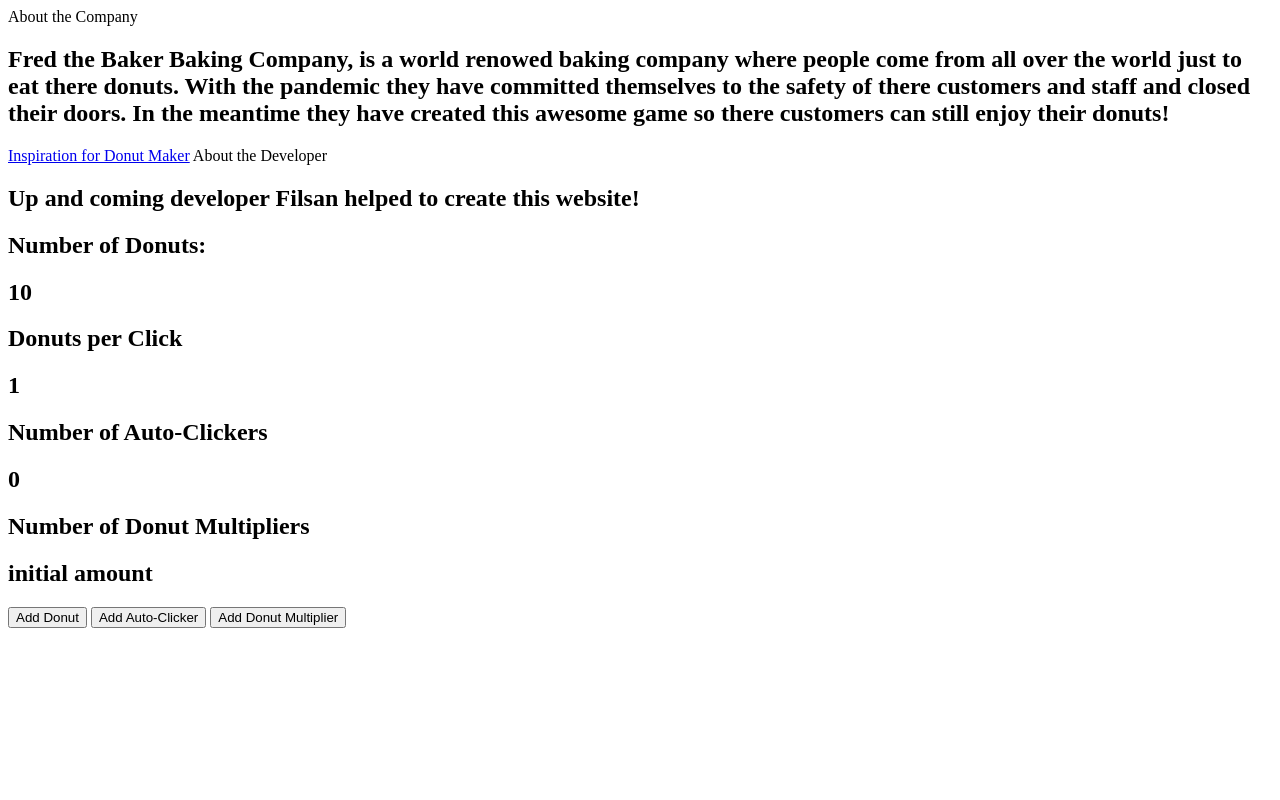
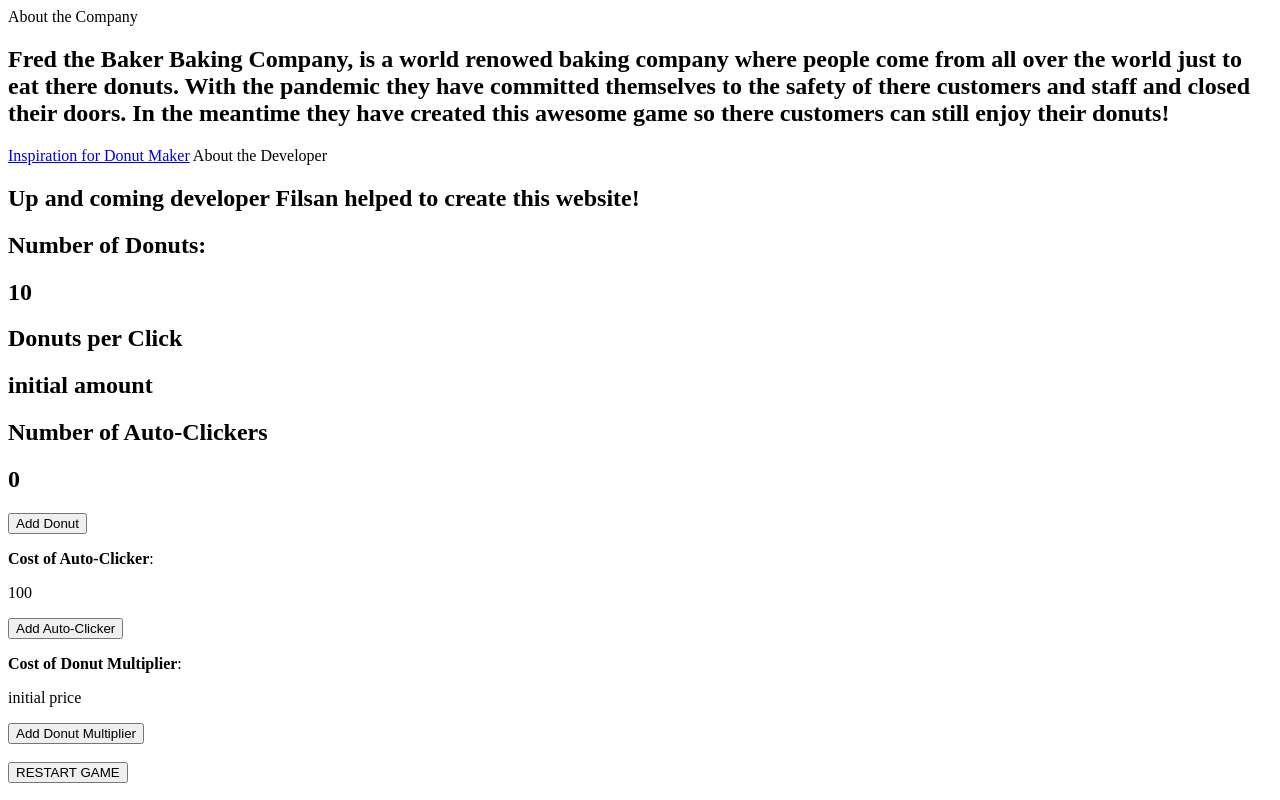
Before and after one commit to 2021-Spring-Part-Time/donut-clicker-FilsanMadar, a website built with Parcel: page index.html in a window 1280 px wide. Both pictures are taken after a click on the button "Add Auto-Clicker". Built offline with nearby package versions, Linux system fonts and the light colour scheme.

Commit message:
iteration 3 pt 2

```diff
--- a/DonutMarker.js
+++ b/DonutMarker.js
@@ -28,8 +28,16 @@ class DonutMaker {
     return this.donutsPerClick;
   }
 
+  increaseDonutsPerClick() {
+    this.donutsPerClick = +Math.pow(1.2, this.numDonutMultiplier).toFixed(2);
+  }
+
   getNumAutoClicker() {
     return this.numAutoClickers;
+  }
+
+  getCostAutoClicker() {
+    return Number(this.costAutoClicker.toFixed(2));
   }
 
   addDonutByAutoClicker() {
@@ -55,6 +63,10 @@ class DonutMaker {
     return this.numDonutMultiplier;
   }
 
+  getCostDonutMultiplier() {
+    return Number(this.costDonutMultiplier.toFixed(2));
+  }
+
   addDonutMultiplier() {
     if (this.numDonuts >= this.costDonutMultiplier) {
       this.numDonuts -= Math.round(this.costDonutMultiplier);
--- a/index.html
+++ b/index.html
@@ -37,14 +37,18 @@
         <h2 class="donuts-per-click">initial amount</h2>
         <h2>Number of Auto-Clickers</h2>
         <h2 class="autoclicker">initial amount</h2>
-        <h2>Number of Donut Multipliers</h2>
-        <h2 class="donut-multiplier">initial amount</h2>
       </div>
       <div class="buttons">
         <button class="add-donut">Add Donut</button>
+        <p><strong>Cost of Auto-Clicker</strong>:</p>
+        <p class="autoclicker-cost">initial price</p>
         <button class="add-autoclicker">Add Auto-Clicker</button>
+        <p><strong>Cost of Donut Multiplier</strong>:</p>
+        <p class="donut-multiplier-cost">initial price</p>
         <button class="add-donut-multiplier">Add Donut Multiplier</button>
       </div>
+      <br />
+      <button class="reset">RESTART GAME</button>
     </div>
     <script src="./DonutMarker.js"></script>
     <script src="./index.js"></script>
--- a/index.js
+++ b/index.js
@@ -5,12 +5,17 @@ const filsanDonutMaker = new DonutMaker(10, 0, 100, 1, 10, 1);
 const donutCounterElement = document.querySelector(".donut-count");
 const donutMultiplierElement = document.querySelector(".donuts-per-click");
 const autoClickerCounterElement = document.querySelector(".autoclicker");
+const costAutoClickerElement = document.querySelector(".autoclicker-cost");
+const costDonutMultiplierElement = document.querySelector(
+  ".donut-multiplier-cost"
+);
 
 const addDonutButton = document.querySelector(".add-donut");
 const addAutoClickerButton = document.querySelector(".add-autoclicker");
 const addDonutMultiplierButton = document.querySelector(
   ".add-donut-multiplier"
 );
+const restartGameButton = document.querySelector(".reset");
 
 const updateDonutCounter = function () {
   donutCounterElement.innerHTML = filsanDonutMaker.getNumDonut();
@@ -25,6 +30,15 @@ const updateAutoClickerCounter = function () {
   autoClickerCounterElement.innerText = filsanDonutMaker.getNumAutoClicker();
 };
 
+const updateCostAutoClicker = function () {
+  costAutoClickerElement.innerText = filsanDonutMaker.getCostAutoClicker();
+};
+
+const updateCostDonutMultiplier = function () {
+  costDonutMultiplierElement.innerText =
+    filsanDonutMaker.getCostDonutMultiplier();
+};
+
 addDonutButton.addEventListener("click", function () {
   filsanDonutMaker.addDonut();
   updateDonutCounter();
@@ -34,14 +48,25 @@ addAutoClickerButton.addEventListener("click", function () {
   filsanDonutMaker.addAutoClicker();
   updateDonutCounter();
   updateAutoClickerCounter();
+  updateCostAutoClicker();
 });
 
 addDonutMultiplierButton.addEventListener("click", function () {
   filsanDonutMaker.addDonutMultiplier();
   updateDonutCounter();
   updateDonutMultiplier();
+  updateCostDonutMultiplier();
+});
+
+resetGameButton.addEventListener("click", function () {
+  const resetGameConfirm = confirm("Are you sure you want to reset?");
+  if (resetGameConfirm) {
+    location.reload();
+  }
 });
 
 updateDonutCounter();
 updateDonutMultiplier();
 updateAutoClickerCounter();
+updateCostAutoClicker();
+updateCostDonutMultiplier();
```
